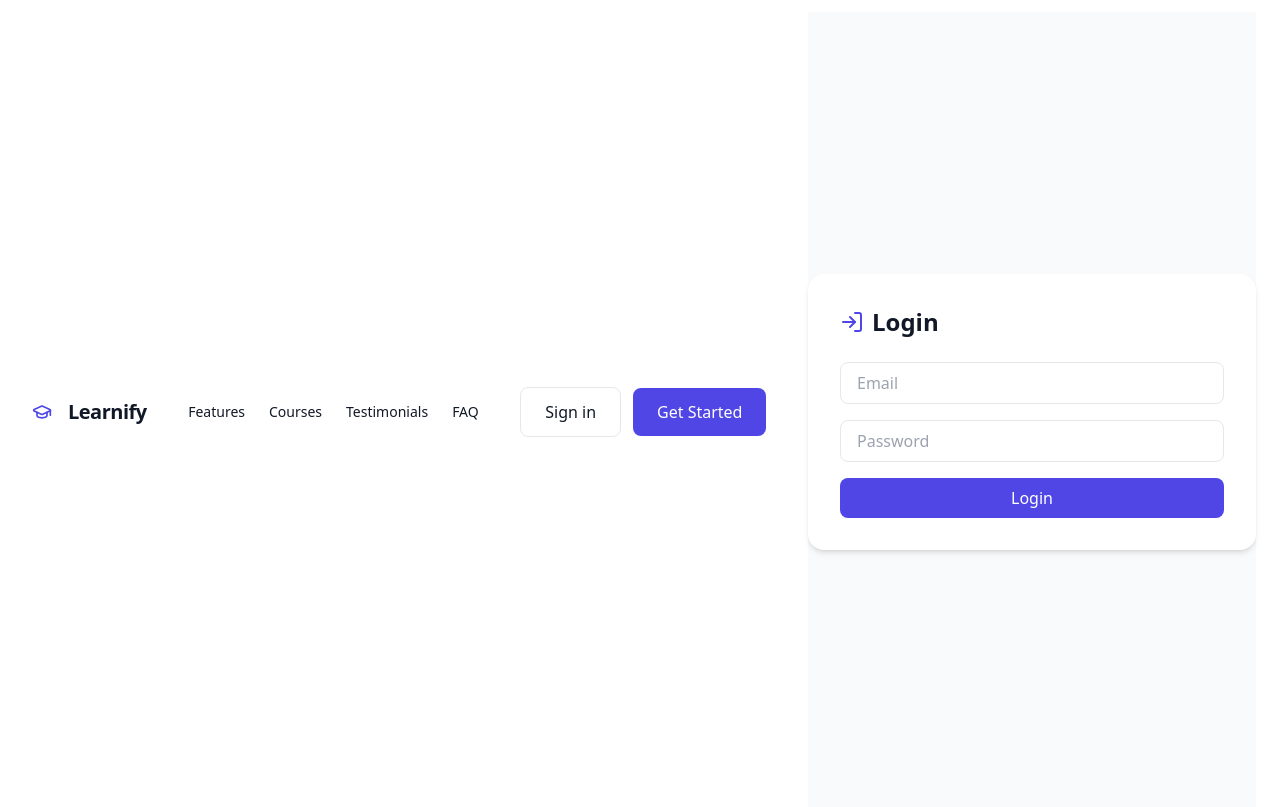
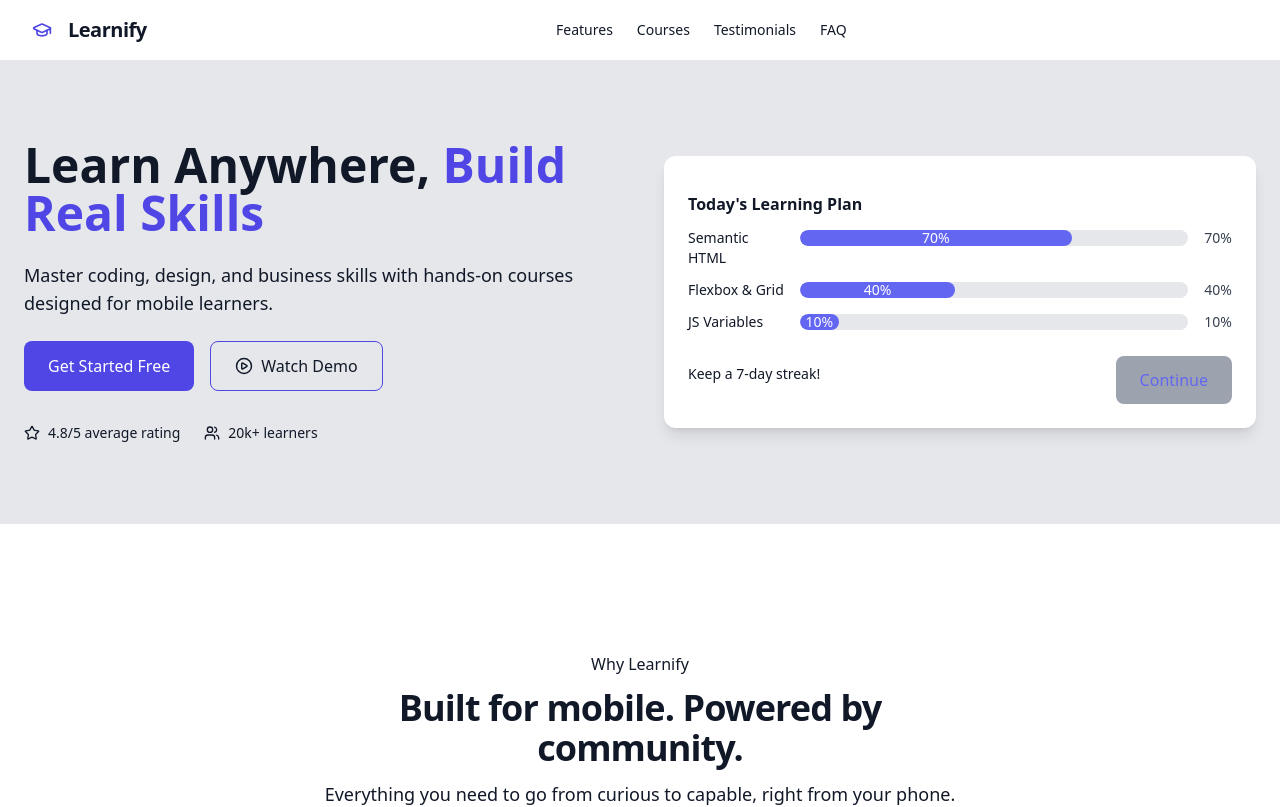
Before and after one commit to AOS2019/Leanify, a React (Create React App) app: page / in a window 1280 px wide. Shown: the top 807 px of the page. Built offline with nearby package versions, Linux system fonts and the light colour scheme; no server answers.

Commit message:
added Routing

```diff
--- a/src/components/Navbar.js
+++ b/src/components/Navbar.js
@@ -1,7 +1,5 @@
-import { BrowserRouter as Router, Routes, Route, Link } from "react-router-dom";
-import Login from "./Login";
-import Register from "./Register";
 import React, { useState } from "react";
+// import { Link } from "react-router-dom";
 import { Menu, X, GraduationCap } from "lucide-react";
 
 export default function Navbar() {
@@ -23,7 +21,12 @@ export default function Navbar() {
           <a href="#faq" className="text-sm text-muted-foreground hover:text-foreground">FAQ</a>
         </div>
 
-        <Router>
+        <div className="hidden items-center gap-3 md:flex">
+          {/* <Link to="/login"><button className="border px-6 py-3 rounded-lg">Sign in</button></Link>
+          <Link to="/register"><button className="bg-indigo-600 text-white px-6 py-3 rounded-lg">Get Started</button></Link> */}
+        </div>
+
+        {/* <Router>
           <div className="hidden items-center gap-3 md:flex">
             <Link to="/"><button className="border px-6 py-3 rounded-lg">Sign in</button></Link>
             <Link to="/register"><button className="bg-indigo-600 text-white px-6 py-3 rounded-lg">Get Started</button></Link>
@@ -32,7 +35,18 @@ export default function Navbar() {
             <Route path="/" element={<Login />} />
             <Route path="/register" element={<Register />} />
           </Routes>
-        </Router>
+        </Router> */}
+
+        {/* <Router>
+            <div className="mt-4 flex gap-2">
+              <Link to="/login"><button className="border px-6 py-3 rounded-lg w-full">Sign in</button></Link>
+              <Link to="/register"><button className="bg-indigo-600 text-white px-6 py-3 rounded-lg w-full">Get Started</button></Link>
+            </div>
+            <Routes>
+              <Route path="/login" element={<Login />} />
+              <Route path="/register" element={<Register />} />
+            </Routes>
+          </Router> */}
 
         {/* Mobile menu */}
         <button className="md:hidden" onClick={() => setOpen(!open)}>
@@ -46,19 +60,10 @@ export default function Navbar() {
           <a href="#testimonials" className="block">Testimonials</a>
           <a href="#faqs" className="block">FAQs</a>
           <div className="mt-4 flex gap-2">
-              <a href={<Login />} ><button className="border px-6 py-3 rounded-lg w-full">Sign in</button></a>
-              <a href="./Register" ><button className="bg-indigo-600 text-white px-6 py-3 rounded-lg w-full">Get Started</button></a>
-            </div>
-          // <Router>
-          //   <div className="mt-4 flex gap-2">
-          //     <Link to="/login"><button className="border px-6 py-3 rounded-lg w-full">Sign in</button></Link>
-          //     <Link to="/register"><button className="bg-indigo-600 text-white px-6 py-3 rounded-lg w-full">Get Started</button></Link>
-          //   </div>
-          //   <Routes>
-          //     <Route path="/login" element={<Login />} />
-          //     <Route path="/register" element={<Register />} />
-          //   </Routes>
-          // </Router>
+            {/* <Link to="/login"><button className="border px-6 py-3 rounded-lg w-full">Sign in</button></Link>
+            <Link to="/register"><button className="bg-indigo-600 text-white px-6 py-3 rounded-lg w-full">Get Started</button></Link> */}
+          </div>
+
         </div>
       )}
     </nav>
```
